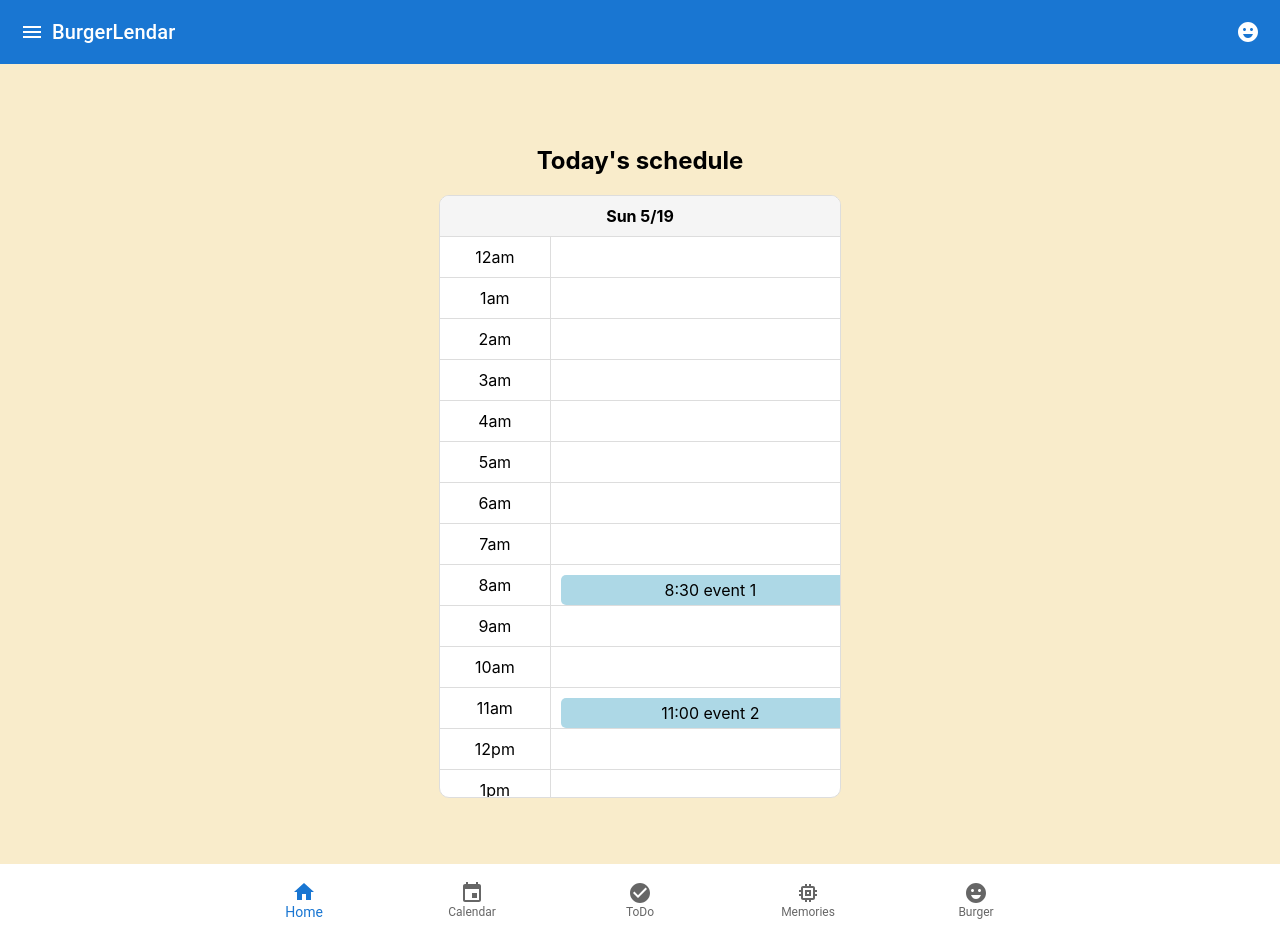
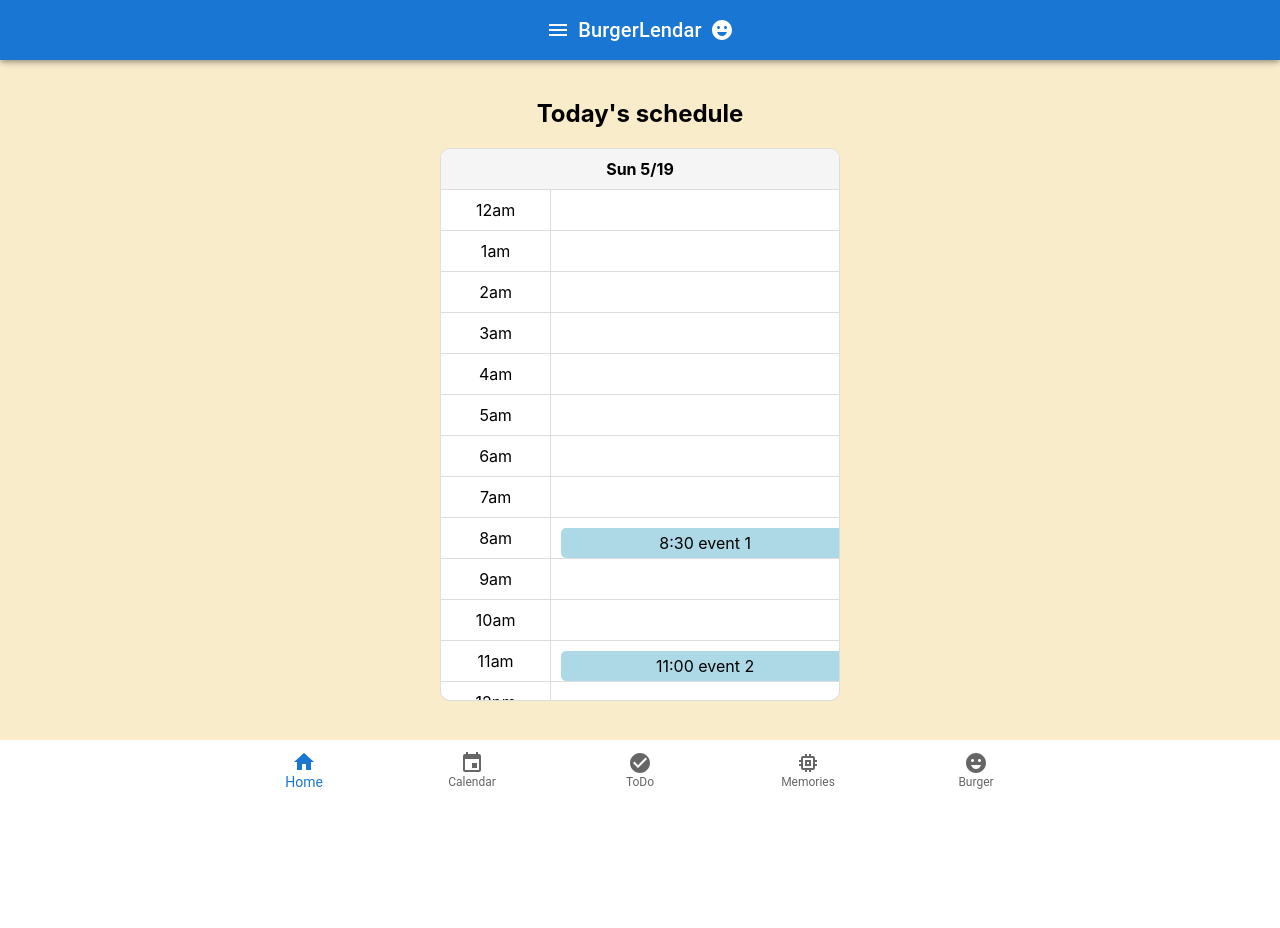
Before and after one commit to tsukasa1111/BurgerLendar, a React (Create React App) app: page /home in a window 1280 px wide. After the commit the page ends 800 px from the top, so only its background shows below. Built offline with nearby package versions, Linux system fonts and the light colour scheme.

Commit message:
画面表示の変更（スクロールが発生するので全画面表示に）フッタを表示するページを指定

```diff
--- a/src/App.css
+++ b/src/App.css
@@ -1,3 +1,54 @@
+/* App.css */
+
+* {
+  margin: 0;
+  padding: 0;
+  box-sizing: border-box;
+}
+
+html, body {
+  height: 100%;
+  overflow: hidden; /* Prevent scrolling */
+}
+
+#root {
+  height: 100%;
+  display: flex;
+  flex-direction: column;
+}
+
+header {
+  position: fixed;
+  top: 0;
+  left: 0;
+  width: 100%;
+  height: 60px;
+  background-color: #282c34;
+  color: white;
+  display: flex;
+  align-items: center;
+  justify-content: center;
+  z-index: 1000;
+}
+
+footer {
+  position: fixed;
+  bottom: 0;
+  left: 0;
+  background-color: #282c34;
+  color: white;
+  display: flex;
+  align-items: center;
+  justify-content: center;
+  z-index: 1000;
+}
+
+.app-content {
+  margin-top: 60px;
+  flex: 1;
+  overflow-y: auto;
+}
+
 .App {
   text-align: center;
 }
--- a/src/App.tsx
+++ b/src/App.tsx
@@ -6,7 +6,7 @@ import Login from './components/Login';
 import AddTabacco from './components/AddTabacco';
 import Home from './components/Home';
 import TaskManager from './components/TaskManager';
-import { BrowserRouter as Router, Route, Routes  } from 'react-router-dom';
+import { BrowserRouter as Router, Route, Routes, useLocation } from 'react-router-dom';
 import Bath from './components/Bath_aki';
 import FoodAki from './components/Food_Aki';
 import LaunAki from './components/Laun_Aki';
@@ -22,26 +22,36 @@ function App() {
   return (
     <Router>
       <Header />
-      <div style={{ paddingTop: '-10px', paddingBottom: '8px' }}>
-       <Routes>
-          <Route path="/home" Component={Bur_Home} />
-          <Route path="/signup" Component={Authun} />
-          <Route path="/" Component={Login} />
-          <Route path="/admin" Component = {AddTabacco}/>
-          <Route path="/task" Component = {TaskManager} />
-          <Route path="/bath" Component = {Bath} />
-          <Route path="/food" Component = {FoodAki}  />
-          <Route path="/laun" Component = {LaunAki} />
-          <Route path="/sleep" Component = {Aki_Sleep} />
-          <Route path="/smoke" Component= {Aki_Smoke} />
-          <Route path="/calendar" Component= {EventCalendar} />
-          <Route path="/todo" Component= {ToDo} />
+      <div className="app-content">
+        <Routes>
+          <Route path="/" element={<Login />} />
+          <Route path="/home" element={<Bur_Home />} />
+          <Route path="/signup" element={<Authun />} />
+          <Route path="/admin" element={<AddTabacco />} />
+          <Route path="/task" element={<TaskManager />} />
+          <Route path="/bath" element={<Bath />} />
+          <Route path="/food" element={<FoodAki />} />
+          <Route path="/laun" element={<LaunAki />} />
+          <Route path="/sleep" element={<Aki_Sleep />} />
+          <Route path="/smoke" element={<Aki_Smoke />} />
+          <Route path="/calendar" element={<EventCalendar />} />
+          <Route path="/todo" element={<ToDo />} />
         </Routes>
-        </div>
-      <Footer />
+      </div>
+      <ConditionalFooter />
     </Router>
-
   );
 }
 
+function ConditionalFooter() {
+  const location = useLocation();
+  const footerPaths = ['/home', '/calendar', '/todo']; // フッターを表示するパスを指定
+
+  if (!footerPaths.includes(location.pathname)) {
+    return null;
+  }
+
+  return <Footer />;
+}
+
 export default App;
--- a/src/components/Authun.tsx
+++ b/src/components/Authun.tsx
@@ -97,7 +97,7 @@ const Authun = () => {
 
   return (
     <Container>
-      <Grid container justifyContent="center" alignItems="center" style={{ height: "100vh" }}>
+      <Grid container justifyContent="center" alignItems="center" height="calc(100vh - 120px)">
         <Grid item xs={12} md={6}>
           <Box p={3} boxShadow={2} borderRadius={2}>
             <h2>新規登録</h2>
--- a/src/components/Bur_Home.tsx
+++ b/src/components/Bur_Home.tsx
@@ -1,8 +1,5 @@
 import React from 'react';
-import ReactDOM from 'react-dom';
-import { Button, Container, Grid, TextField, Typography, Box, MenuItem, FormControlLabel, Checkbox } from "@mui/material";
-import { auth } from "../firebase/firebase";
-import { useNavigate } from "react-router-dom"; // useNavigateをインポート
+import { Grid, Paper, Typography } from "@mui/material";
 
 const Home: React.FC = () => {
   const events = [
@@ -44,7 +41,7 @@ const styles = {
     flexDirection: 'column' as 'column',
     alignItems: 'center',
     justifyContent: 'center',
-    height: '100vh',
+    height: 'calc(100vh - 120px)', // Adjusted for header and footer
     backgroundColor: '#F9ECCB',
     color: '#000',
     textAlign: 'center' as 'center',
@@ -74,7 +71,7 @@ const styles = {
     fontWeight: 'bold' as 'bold',
   },
   scheduleContent: {
-    maxHeight: '70vh', // Adjust as needed
+    maxHeight: 'calc(70vh - 50px)', // Adjusted for header and footer
     overflowY: 'scroll' as 'scroll',
   },
   row: {
@@ -102,6 +99,4 @@ const styles = {
   },
 };
 
-ReactDOM.render(<Home />, document.getElementById('root'));
-
 export default Home;
--- a/src/components/Footer.tsx
+++ b/src/components/Footer.tsx
@@ -40,6 +40,7 @@ const Footer: React.FC = () => {
       value={value}
       onChange={(event, newValue) => handleChange(newValue)}
       showLabels
+      style={{ width: '100%', height: '60px' }} // Adjust the height as needed
     >
       <BottomNavigationAction label="Home" icon={<HomeIcon />} />
       <BottomNavigationAction label="Calendar" icon={<EventIcon />} />
--- a/src/components/Header.tsx
+++ b/src/components/Header.tsx
@@ -1,12 +1,12 @@
 import React from 'react';
-import { AppBar, Toolbar, Typography, IconButton } from '@mui/material';
+import { AppBar, Toolbar, Typography, IconButton, Container } from '@mui/material';
 import MenuIcon from '@mui/icons-material/Menu';
 import EmojiEmotionsIcon from '@mui/icons-material/EmojiEmotions';
 
 const Header: React.FC = () => {
   return (
-    <AppBar position="static">
-      <Toolbar>
+    <AppBar position="fixed" style={{ height: '60px' }}>
+      <Toolbar style={{ minHeight: '60px' }}>
         <IconButton edge="start" color="inherit" aria-label="menu">
           <MenuIcon />
         </IconButton>
@@ -21,4 +21,5 @@ const Header: React.FC = () => {
   );
 };
 
+
 export default Header;
--- a/src/components/Login.tsx
+++ b/src/components/Login.tsx
@@ -38,7 +38,7 @@ export const Login = () => {
   };
 
   return (
-    <Grid container justifyContent="center" alignItems="center" height="100vh">
+    <Grid container justifyContent="center" alignItems="center" height="calc(100vh - 120px)">
       <Paper elevation={3} sx={{ p: 4, width: "280px" }}>
         <Grid
           container
--- a/src/components/todo.tsx
+++ b/src/components/todo.tsx
@@ -1,4 +1,5 @@
 import React, { useState } from 'react';
+import { CSSProperties } from 'react';
 
 const ToDo: React.FC = () => {
   const [items, setItems] = useState<string[]>(['スーパーへ行く']);
@@ -48,38 +49,40 @@ const ToDo: React.FC = () => {
 const styles = {
   container: {
     display: 'flex',
-    flexDirection: 'column' as 'column',
+    flexDirection: 'column' as const,
     alignItems: 'center',
     justifyContent: 'center',
-    height: '100vh',
+    height: 'calc(100vh - 120px)', // Adjusted for header and footer
     backgroundColor: '#F9ECCB',
     color: '#000',
-  },
+  } as CSSProperties,
   title: {
     fontSize: '2.5em',
     marginBottom: '20px',
-  },
+  } as CSSProperties,
   list: {
-    listStyleType: 'none' as 'none',
+    listStyleType: 'none' as const,
     padding: '0',
     width: '80%',
     maxWidth: '400px',
-  },
+    overflowY: 'scroll' as const,
+    maxHeight: 'calc(100vh - 200px)', // Adjusted for header, footer, and padding
+  } as CSSProperties,
   listItem: {
     display: 'flex',
     alignItems: 'center',
     padding: '10px 0',
     borderBottom: '1px solid #ddd',
-  },
+  } as CSSProperties,
   icon: {
     marginRight: '10px',
-  },
+  } as CSSProperties,
   input: {
     flex: '1',
     padding: '5px',
     border: '1px solid #ddd',
     borderRadius: '5px',
-  },
+  } as CSSProperties,
   addButton: {
     marginLeft: '10px',
     padding: '5px 10px',
@@ -88,7 +91,7 @@ const styles = {
     backgroundColor: '#003366',
     color: '#F9ECCB',
     cursor: 'pointer',
-  },
+  } as CSSProperties,
   removeButton: {
     marginLeft: '10px',
     padding: '5px 10px',
@@ -97,11 +100,7 @@ const styles = {
     backgroundColor: '#CC3333',
     color: 'white',
     cursor: 'pointer',
-  }
+  } as CSSProperties
 };
 
 export default ToDo;
-/*
-const root=document.getElementById('root');
-ReactDOM.createRoot(root).render(<App />);
-*/
```
Also changed, not shown: src/components/Auth.tsx (+13 -27 lines).
